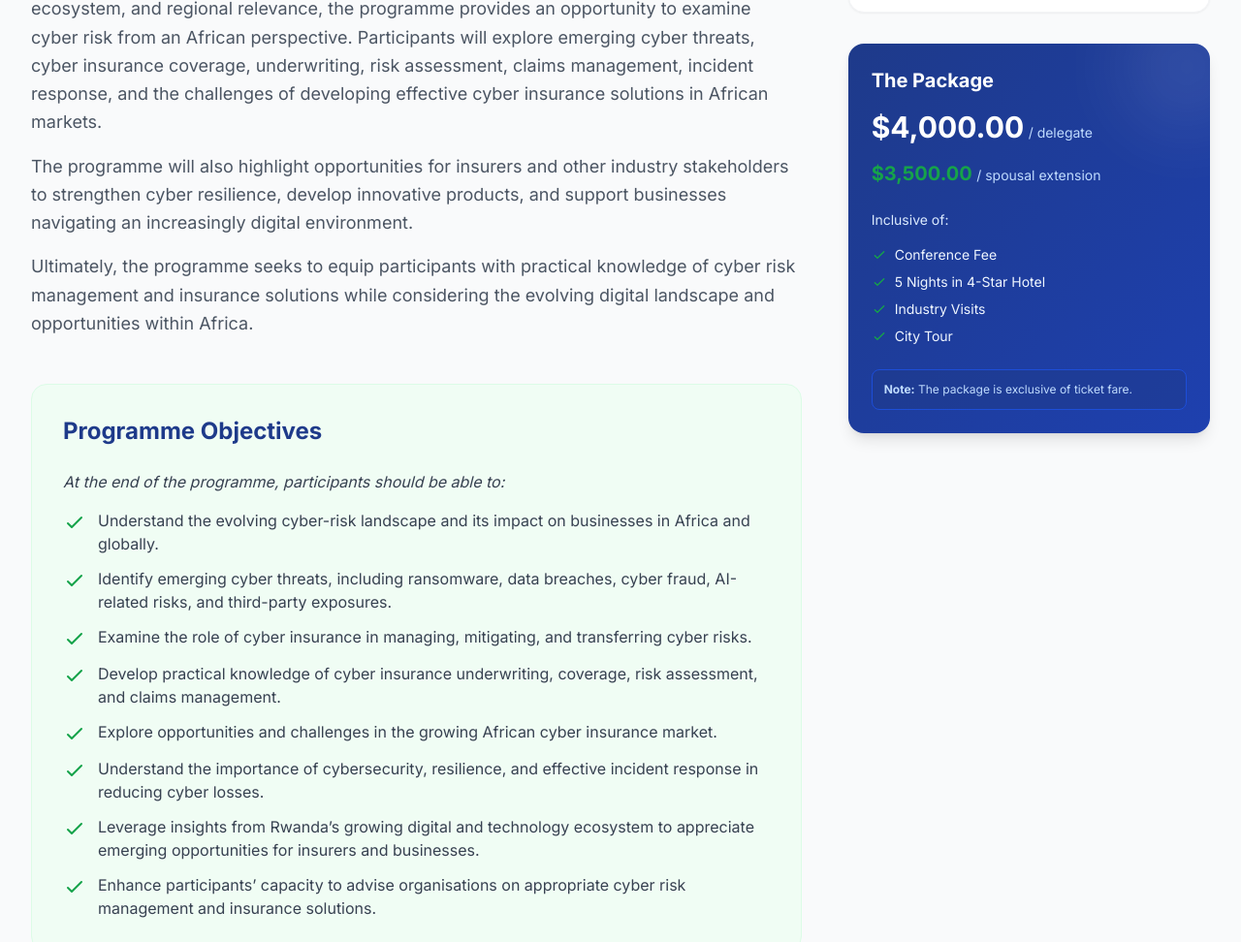
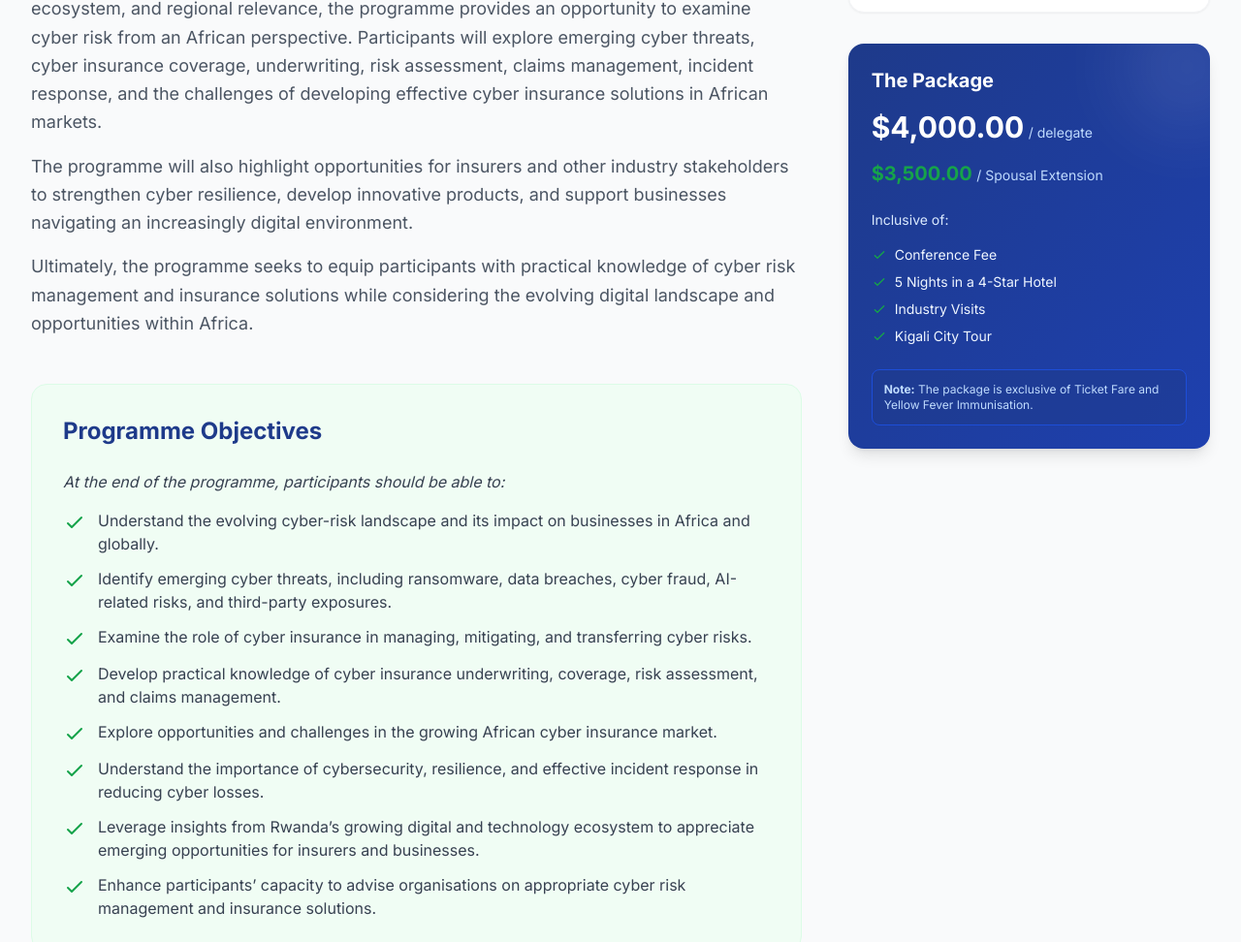
Before and after one commit to ciinigeriainfo-cell/2027-CIIN-IEP, a plain HTML site: page index.html in a window 1280 px wide. Shown: the part 1205-2177 px from the top of the page at 97% size. Drawn offline with nearby package versions, Linux system fonts and the light colour scheme.

Commit message:
Update index.html

```diff
--- a/index.html
+++ b/index.html
@@ -171,17 +171,17 @@
                 </div>
                 <div class="mb-6 relative z-10">
                     <span class="text-xl font-bold text-ciin-green">$3,500.00</span>
-                    <span class="text-blue-200 text-sm">/ spousal extension</span>
+                    <span class="text-blue-200 text-sm">/ Spousal Extension</span>
                 </div>
                 <p class="text-sm text-blue-100 mb-4 relative z-10">Inclusive of:</p>
                 <ul class="space-y-2 text-sm text-blue-50 relative z-10 mb-6">
                     <li class="flex items-center gap-2"><svg class="w-4 h-4 text-ciin-green" fill="none" stroke="currentColor" viewBox="0 0 24 24"><path stroke-linecap="round" stroke-linejoin="round" stroke-width="2" d="M5 13l4 4L19 7"></path></svg> Conference Fee</li>
-                    <li class="flex items-center gap-2"><svg class="w-4 h-4 text-ciin-green" fill="none" stroke="currentColor" viewBox="0 0 24 24"><path stroke-linecap="round" stroke-linejoin="round" stroke-width="2" d="M5 13l4 4L19 7"></path></svg> 5 Nights in 4-Star Hotel</li>
+                    <li class="flex items-center gap-2"><svg class="w-4 h-4 text-ciin-green" fill="none" stroke="currentColor" viewBox="0 0 24 24"><path stroke-linecap="round" stroke-linejoin="round" stroke-width="2" d="M5 13l4 4L19 7"></path></svg> 5 Nights in a 4-Star Hotel</li>
                     <li class="flex items-center gap-2"><svg class="w-4 h-4 text-ciin-green" fill="none" stroke="currentColor" viewBox="0 0 24 24"><path stroke-linecap="round" stroke-linejoin="round" stroke-width="2" d="M5 13l4 4L19 7"></path></svg> Industry Visits</li>
-                    <li class="flex items-center gap-2"><svg class="w-4 h-4 text-ciin-green" fill="none" stroke="currentColor" viewBox="0 0 24 24"><path stroke-linecap="round" stroke-linejoin="round" stroke-width="2" d="M5 13l4 4L19 7"></path></svg> City Tour</li>
+                    <li class="flex items-center gap-2"><svg class="w-4 h-4 text-ciin-green" fill="none" stroke="currentColor" viewBox="0 0 24 24"><path stroke-linecap="round" stroke-linejoin="round" stroke-width="2" d="M5 13l4 4L19 7"></path></svg> Kigali City Tour</li>
                 </ul>
                 <div class="bg-blue-900/50 p-3 rounded-lg text-xs text-blue-200 relative z-10 border border-blue-700">
-                    <strong>Note:</strong> The package is exclusive of ticket fare.
+                    <strong>Note:</strong> The package is exclusive of Ticket Fare and Yellow Fever Immunisation.
                 </div>
             </section>
 
```
